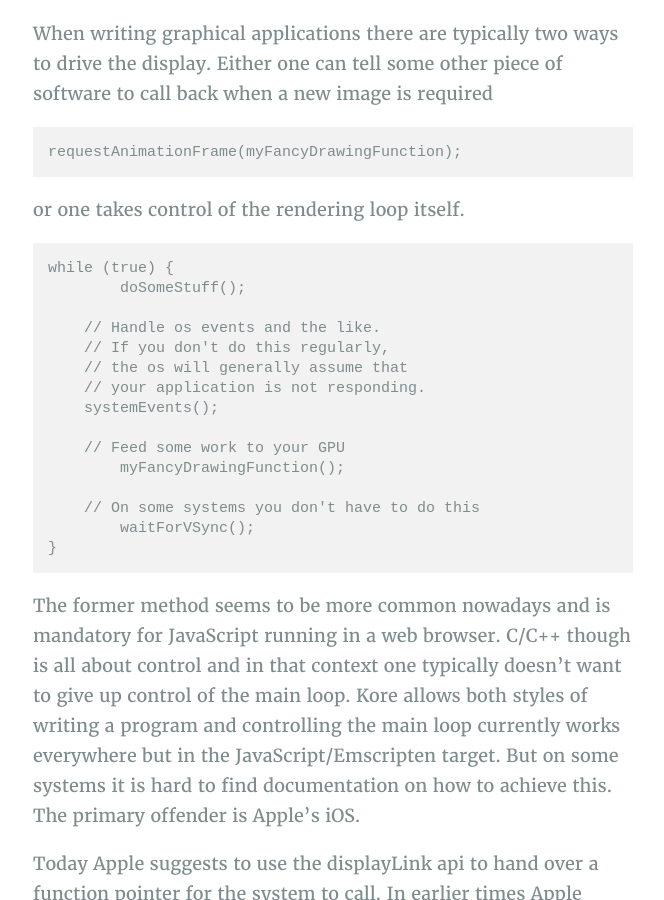
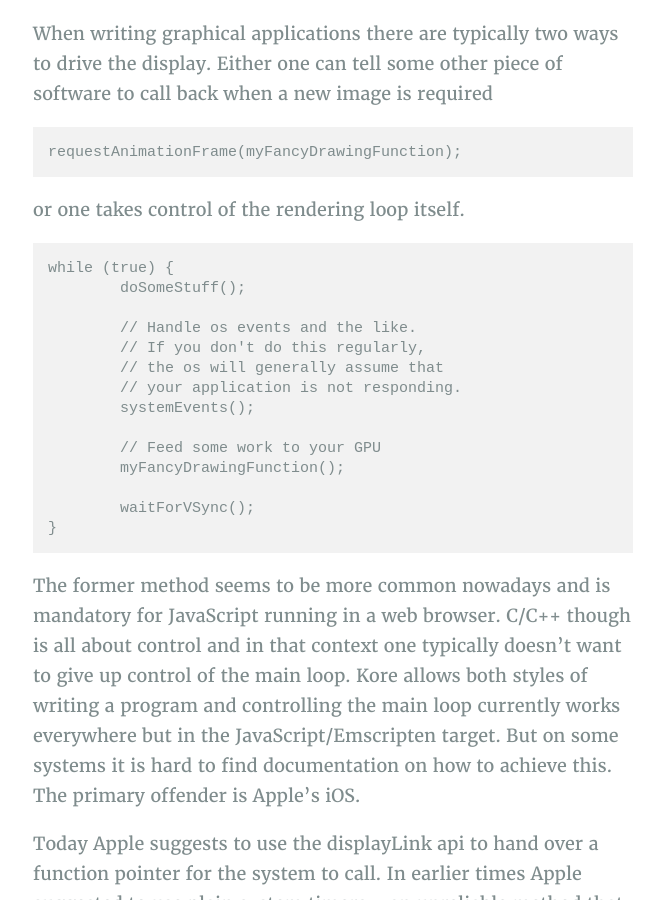
Before and after one commit to Kode/LetsKode, a Jekyll site: the page built from _posts/2016-01-10-snippet-1-own-the-main-loop-in-ios.md, in a window 1280 px wide and 900 px high, scrolled down 347 px. Shown: the whole window, without its empty margins (307-971 px from the left). Built offline with Jekyll 4.4.1, drawn with Linux system fonts in a browser that asks for light colours; nearby versions of some CDN libraries.

Commit message:
Fix some code formatting

````diff
--- a/_posts/2016-01-10-snippet-1-own-the-main-loop-in-ios.md
+++ b/_posts/2016-01-10-snippet-1-own-the-main-loop-in-ios.md
@@ -18,16 +18,15 @@ or one takes control of the rendering loop itself.
 while (true) {
 	doSomeStuff();
 
-    // Handle os events and the like.
-    // If you don't do this regularly,
-    // the os will generally assume that
-    // your application is not responding.
-    systemEvents();
+	// Handle os events and the like.
+	// If you don't do this regularly,
+	// the os will generally assume that
+	// your application is not responding.
+	systemEvents();
 
-    // Feed some work to your GPU
+	// Feed some work to your GPU
 	myFancyDrawingFunction();
 
-    // On some systems you don't have to do this
 	waitForVSync();
 }
 ```
````
